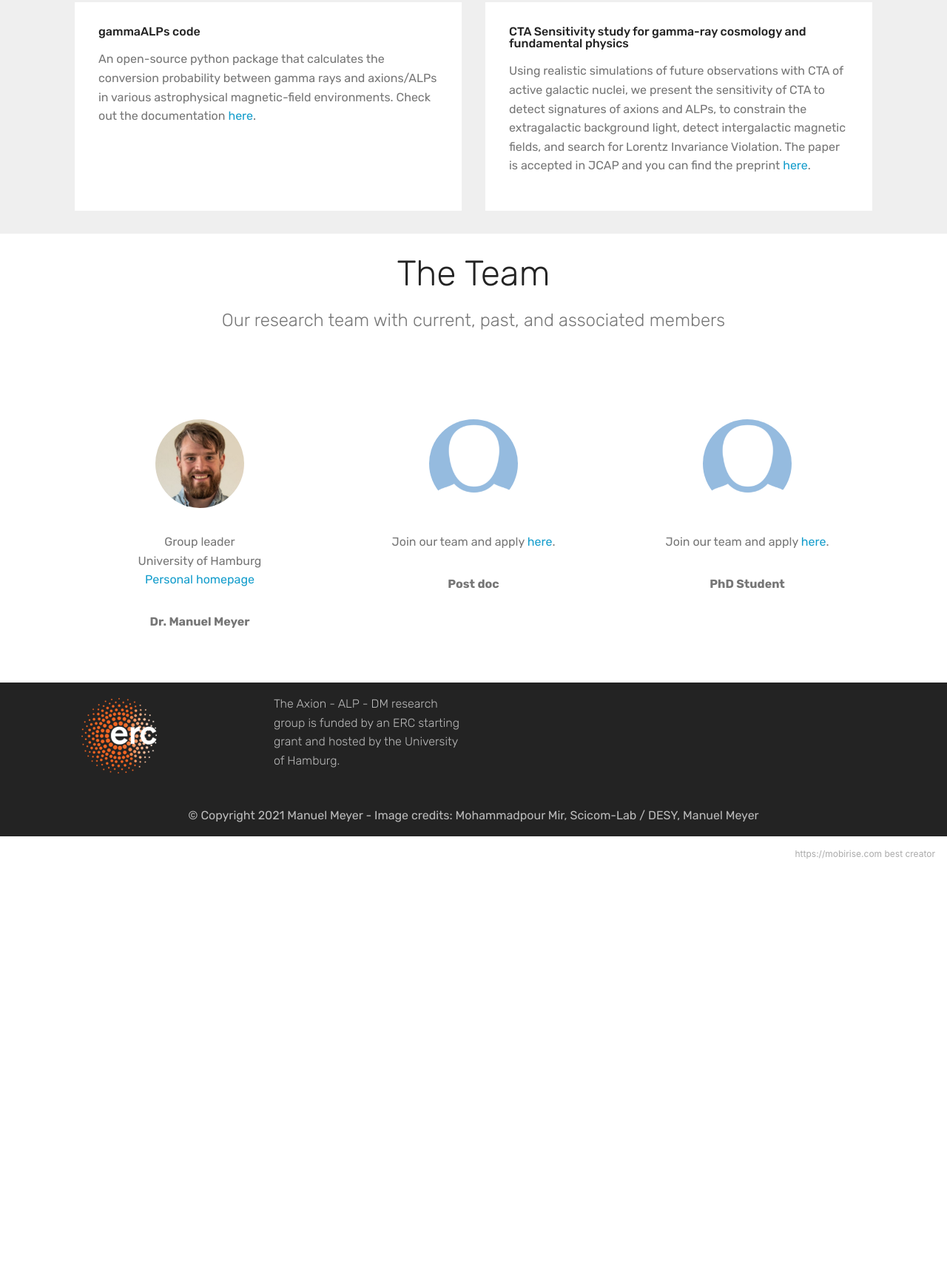
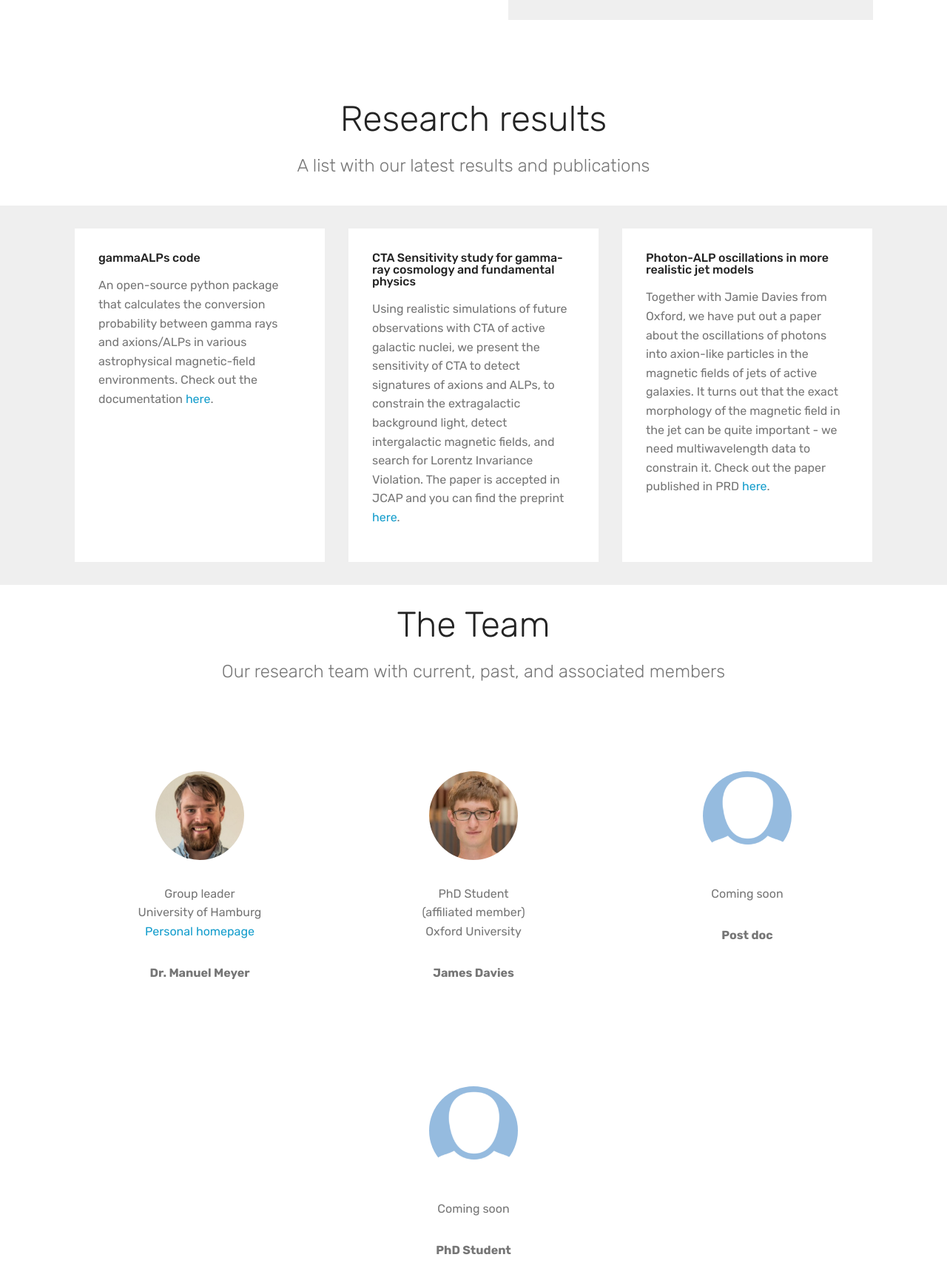
Before and after one commit to axion-alp-dm/axion-alp-dm.github.io, a plain HTML site: page index.html in a window 1280 px wide. Shown: the part 2693-4424 px from the top of the page at 74% size. Before the commit the page ends 3872 px from the top, so only its background shows below. Drawn offline with Linux system fonts and the light colour scheme; files whose address does not match are found by name.

Commit message:
news update, added jamie

```diff
--- a/assets/images/hashes.json
+++ b/assets/images/hashes.json
@@ -1 +1 @@
-{"b+1BlwvHdW3QGoT/IVw2Dg==":"p7150943-2050x3075.jpg","Gp4mEcKuT8YoKhhDKw/gMA==":"crab_nebula-2000x2000.jpg","kCkdN3zmrss8V9B73zLehg==":"1200px-ngc_1275_hubble-1200x930.jpg","TpXb/4u+1kMUMFRhY4d0Iw==":"p2040794edit1-2000x1505.jpg","bN9i3cvFDh/TZ0e6+a3ujQ==":"p2110855-2000x1500.jpg","qbnufwHT+ELNt17IfrcQog==":"f09810fd-0001-0004-0000-000001483687-w948-r1.77-fpx60.68-fpy49.98.jpg","R6w5YitMu3Gl0rOxAERvvw==":"logo_0_erc-155x111.png","aFZMyCKaIFRCnDf/DBsAqg==":"ttt-1300x686.jpg","49Q81woMCCClcipnROcapw==":"still_01_alpsii_ohnebeschriftung-2000x1413.png","nj3YeR6AGDxdy93xwooyvQ==":"1000px-uhh_universita%CC%88t_hamburg_logo.svg-134x134.png","3dBDDdIwf974wD2JizTYKQ==":"dsc-7039-607x911.jpeg","GHA6gEhckwXpVI5jyF6GYg==":"mbr-3-607x607.png"}
+{"b+1BlwvHdW3QGoT/IVw2Dg==":"p7150943-2050x3075.jpg","Gp4mEcKuT8YoKhhDKw/gMA==":"crab_nebula-2000x2000.jpg","kCkdN3zmrss8V9B73zLehg==":"1200px-ngc_1275_hubble-1200x930.jpg","TpXb/4u+1kMUMFRhY4d0Iw==":"p2040794edit1-2000x1505.jpg","bN9i3cvFDh/TZ0e6+a3ujQ==":"p2110855-2000x1500.jpg","qbnufwHT+ELNt17IfrcQog==":"f09810fd-0001-0004-0000-000001483687-w948-r1.77-fpx60.68-fpy49.98.jpg","R6w5YitMu3Gl0rOxAERvvw==":"logo_0_erc-155x111.png","aFZMyCKaIFRCnDf/DBsAqg==":"ttt-1300x686.jpg","49Q81woMCCClcipnROcapw==":"still_01_alpsii_ohnebeschriftung-2000x1413.png","nj3YeR6AGDxdy93xwooyvQ==":"1000px-uhh_universita%CC%88t_hamburg_logo.svg-134x134.png","3dBDDdIwf974wD2JizTYKQ==":"dsc-7039-607x911.jpeg","GHA6gEhckwXpVI5jyF6GYg==":"mbr-3-607x607.png","5m/CXz1YY6ViF7O+gdUuhg==":"jamie_dept_photo-2-240x360.jpeg","RuKP/fhRDrC4YVB5qRRZgw==":"jamie_dept_photo-3-240x360.jpeg"}
--- a/index.html
+++ b/index.html
@@ -175,7 +175,19 @@
                 </div>
             </div>
             <!--3-->
-
+            <div class="row timeline-element reverse separline">
+                <span class="iconsBackground">
+                    <span class="mbr-iconfont mobi-mbri-users mobi-mbri"></span>
+                </span>
+                <div class="col-xs-12 col-md-6 align-left">
+                    <div class="timeline-text-content">
+                        <h4 class="mbr-timeline-title pb-3 mbr-fonts-style display-5">
+                            04/19/2021: Applications closed</h4>
+                        <p class="mbr-timeline-text mbr-fonts-style display-7">
+                            We have received more than 30 applications for our advertised positions and are absolutely impressed by the high quality of the applicants. Great to see that so many young and talented researchers are interested in joining the team! We will send out invitations for interviews shortly!</p>
+                    </div>
+                </div>
+            </div>
             <!--4-->
 
             <!--5-->
@@ -221,7 +233,7 @@
 
     <div class="container">
         <div class="media-container-row">
-            <div class="card p-3 col-12 col-md-6">
+            <div class="card p-3 col-12 col-md-6 col-lg-4">
                 <div class="card-wrapper media-container-row media-container-row">
                     <div class="card-box">
                         <h4 class="card-title pb-3 mbr-fonts-style display-7">gammaALPs code</h4>
@@ -231,7 +243,7 @@
                 </div>
             </div>
 
-            <div class="card p-3 col-12 col-md-6 col-12 col-md-6">
+            <div class="card p-3 col-12 col-md-6 col-12 col-md-6 col-lg-4">
                 <div class="card-wrapper media-container-row">
                     <div class="card-box">
                         <h4 class="card-title pb-3 mbr-fonts-style display-7">
@@ -242,7 +254,16 @@
                 </div>
             </div>
 
-
+            <div class="card p-3 col-12 col-md-6 col-lg-4">
+                <div class="card-wrapper media-container-row">
+                    <div class="card-box">
+                        <h4 class="card-title pb-3 mbr-fonts-style display-7">
+                            Photon-ALP oscillations in more realistic jet models</h4>
+                        <p class="mbr-text mbr-fonts-style display-7">
+                            Together with Jamie Davies from Oxford, we have put out a paper about the oscillations of photons into axion-like particles in the magnetic fields of jets of active galaxies. It turns out that the exact morphology of the magnetic field in the jet can be quite important - we need multiwavelength data to constrain it. Check out the paper published in PRD&nbsp;<a href="https://ui.adsabs.harvard.edu/abs/2021PhRvD.103b3008D/abstract" class="text-primary" target="_blank">here</a>.&nbsp;</p>
+                    </div>
+                </div>
+            </div>
 
 
         </div>
@@ -285,13 +306,12 @@
                 <div class="panel-item p-3">
                     <div class="card-block">
                         <div class="testimonial-photo">
-                            <img src="assets/images/mbr-3-607x607.png" alt="">
+                            <img src="assets/images/jamie-dept-photo-3-240x360.jpeg" alt="">
                         </div>
-                        <p class="mbr-text mbr-fonts-style display-7">
-                           Join our team and apply <a href="https://www.uni-hamburg.de/uhh/stellenangebote/wissenschaftliches-personal/fakultaet-mathematik-informatik-und-naturwissenschaften/31-03-21-61-en.pdf" class="text-primary" target="_blank">here</a>.</p>
+                        <p class="mbr-text mbr-fonts-style display-7">PhD Student<br>(affiliated member)<br>Oxford University</p>
                     </div>
                     <div class="card-footer">
-                        <div class="mbr-author-name mbr-bold mbr-fonts-style display-7">Post doc</div>
+                        <div class="mbr-author-name mbr-bold mbr-fonts-style display-7">James Davies</div>
 
                     </div>
                 </div>
@@ -303,18 +323,30 @@
                         <div class="testimonial-photo">
                             <img src="assets/images/mbr-3-607x607.png" alt="">
                         </div>
-                        <p class="mbr-text mbr-fonts-style display-7">
-                           Join our team and apply <a href="https://www.uni-hamburg.de/uhh/stellenangebote/wissenschaftliches-personal/fakultaet-mathematik-informatik-und-naturwissenschaften/31-03-21-60-en.pdf" class="text-primary" target="_blank">here</a>.</p>
+                        <p class="mbr-text mbr-fonts-style display-7">Coming soon</p>
                     </div>
                     <div class="card-footer">
                         <div class="mbr-author-name mbr-bold mbr-fonts-style display-7">
-                             PhD Student</div>
+                             Post doc</div>
 
                     </div>
                 </div>
             </div>
 
+            <div class="mbr-testimonial p-3 align-center col-12 col-md-6 col-lg-4">
+                <div class="panel-item p-3">
+                    <div class="card-block">
+                        <div class="testimonial-photo">
+                            <img src="assets/images/mbr-3-607x607.png" alt="">
+                        </div>
+                        <p class="mbr-text mbr-fonts-style display-7">Coming soon</p>
+                    </div>
+                    <div class="card-footer">
+                        <div class="mbr-author-name mbr-bold mbr-fonts-style display-7">PhD Student</div>
 
+                    </div>
+                </div>
+            </div>
 
 
 
@@ -360,7 +392,7 @@
             </div>
         </div>
     </div>
-</section><section style="background-color: #fff; font-family: -apple-system, BlinkMacSystemFont, 'Segoe UI', 'Roboto', 'Helvetica Neue', Arial, sans-serif; color:#aaa; font-size:12px; padding: 0; align-items: center; display: flex;"><a href="https://mobirise.site/l" style="flex: 1 1; height: 3rem; padding-left: 1rem;"></a><p style="flex: 0 0 auto; margin:0; padding-right:1rem;"><a href="https://mobirise.site" style="color:#aaa;">https://mobirise.com</a> best creator</p></section><script src="assets/web/assets/jquery/jquery.min.js"></script>  <script src="assets/popper/popper.min.js"></script>  <script src="assets/bootstrap/js/bootstrap.min.js"></script>  <script src="assets/tether/tether.min.js"></script>  <script src="assets/smoothscroll/smooth-scroll.js"></script>  <script src="assets/dropdown/js/nav-dropdown.js"></script>  <script src="assets/dropdown/js/navbar-dropdown.js"></script>  <script src="assets/touchswipe/jquery.touch-swipe.min.js"></script>  <script src="assets/ytplayer/jquery.mb.ytplayer.min.js"></script>  <script src="assets/vimeoplayer/jquery.mb.vimeo_player.js"></script>  <script src="assets/bootstrapcarouselswipe/bootstrap-carousel-swipe.js"></script>  <script src="assets/countdown/jquery.countdown.min.js"></script>  <script src="assets/theme/js/script.js"></script>  <script src="assets/slidervideo/script.js"></script>
+</section><section style="background-color: #fff; font-family: -apple-system, BlinkMacSystemFont, 'Segoe UI', 'Roboto', 'Helvetica Neue', Arial, sans-serif; color:#aaa; font-size:12px; padding: 0; align-items: center; display: flex;"><a href="https://mobirise.site/u" style="flex: 1 1; height: 3rem; padding-left: 1rem;"></a><p style="flex: 0 0 auto; margin:0; padding-right:1rem;">Build a web page with <a href="https://mobirise.site/z" style="color:#aaa;">Mobirise</a></p></section><script src="assets/web/assets/jquery/jquery.min.js"></script>  <script src="assets/popper/popper.min.js"></script>  <script src="assets/bootstrap/js/bootstrap.min.js"></script>  <script src="assets/tether/tether.min.js"></script>  <script src="assets/smoothscroll/smooth-scroll.js"></script>  <script src="assets/dropdown/js/nav-dropdown.js"></script>  <script src="assets/dropdown/js/navbar-dropdown.js"></script>  <script src="assets/touchswipe/jquery.touch-swipe.min.js"></script>  <script src="assets/ytplayer/jquery.mb.ytplayer.min.js"></script>  <script src="assets/vimeoplayer/jquery.mb.vimeo_player.js"></script>  <script src="assets/bootstrapcarouselswipe/bootstrap-carousel-swipe.js"></script>  <script src="assets/countdown/jquery.countdown.min.js"></script>  <script src="assets/theme/js/script.js"></script>  <script src="assets/slidervideo/script.js"></script>
 
 
 </body>
```
Also changed, not shown: publish-hashes.json (+1 -1 lines), assets/images/jamie-dept-photo-3-240x360.jpeg (added), assets/images/mbr-favicon.png (added), assets/theme/js/script.js, 1 other file.
